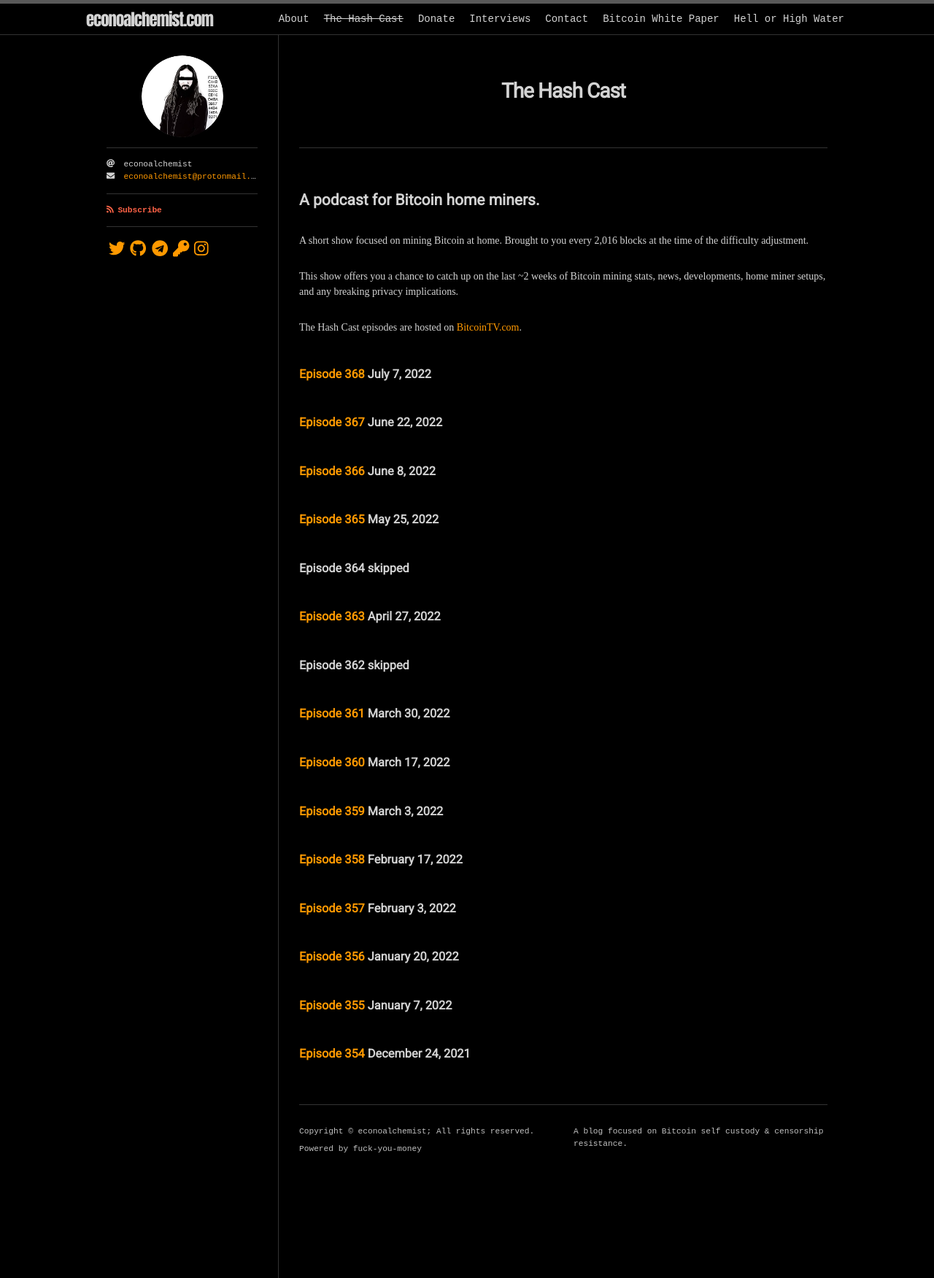
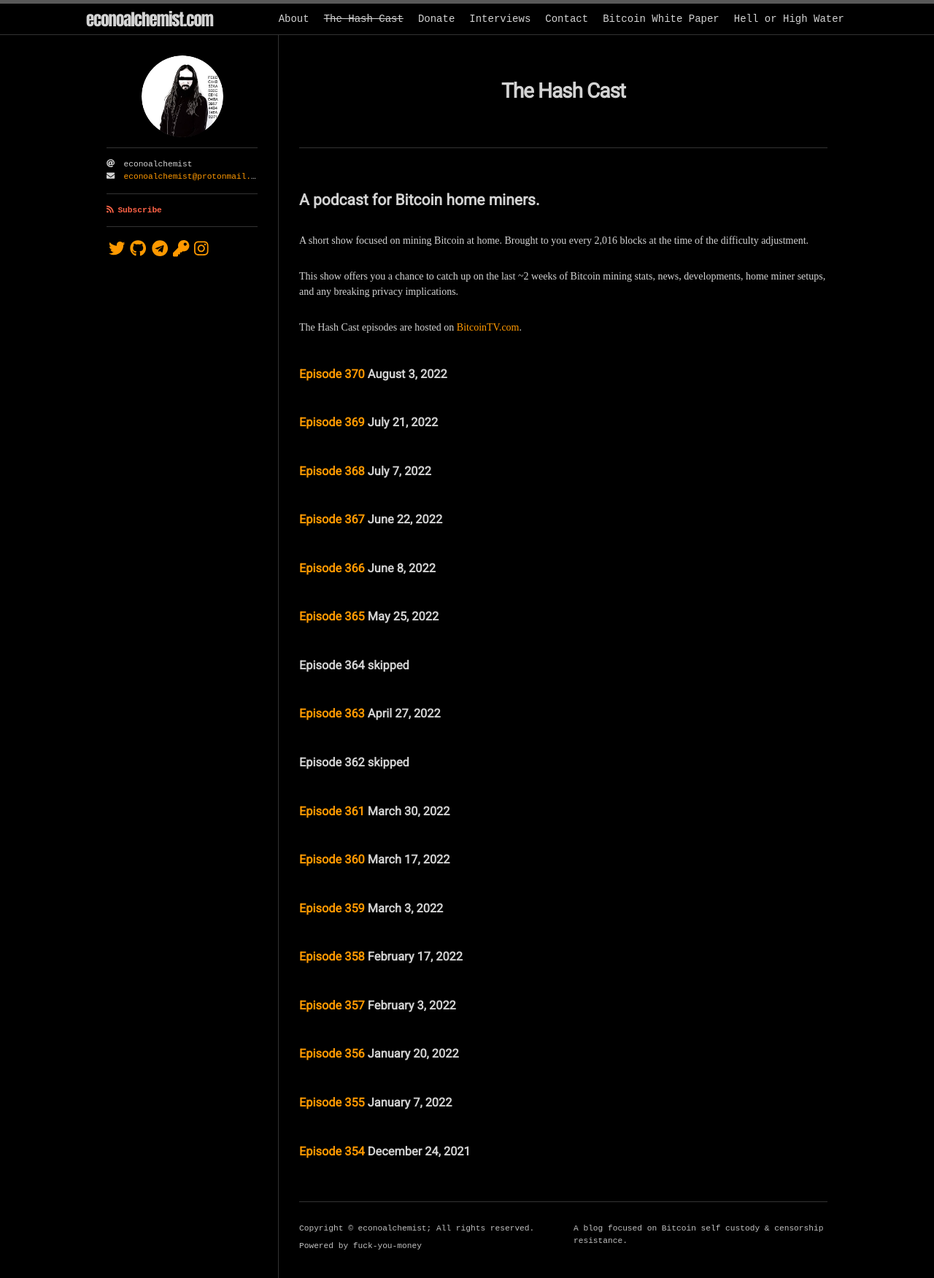
Before and after one commit to econoalchemist/econoalchemist.github.io, a Jekyll site: the page built from hashcast.md, in a window 1280 px wide. Shown: the whole page at 73% size. Built offline with Jekyll 4.4.1, drawn with Linux system fonts in a browser that asks for light colours; nearby versions of some CDN libraries; some web fonts are replaced.

Commit message:
Update hashcast.md

```diff
--- a/hashcast.md
+++ b/hashcast.md
@@ -10,6 +10,10 @@ A short show focused on mining Bitcoin at home. Brought to you every 2,016 block
 This show offers you a chance to catch up on the last ~2 weeks of Bitcoin mining stats, news, developments, home miner setups, and any breaking privacy implications.
 
 The Hash Cast episodes are hosted on [BitcoinTV.com](https://bitcointv.com/c/hashcast/videos).
+
+### [Episode 370](https://bitcointv.com/w/6XCabg2WeErhXzpDXVJJEE) August 3, 2022
+
+### [Episode 369](https://bitcointv.com/w/ddneasySg5dywjDUs5sddi) July 21, 2022
 
 ### [Episode 368](https://bitcointv.com/w/o959vFP8v9rnhFxhiAhzAZ) July 7, 2022
 
```
